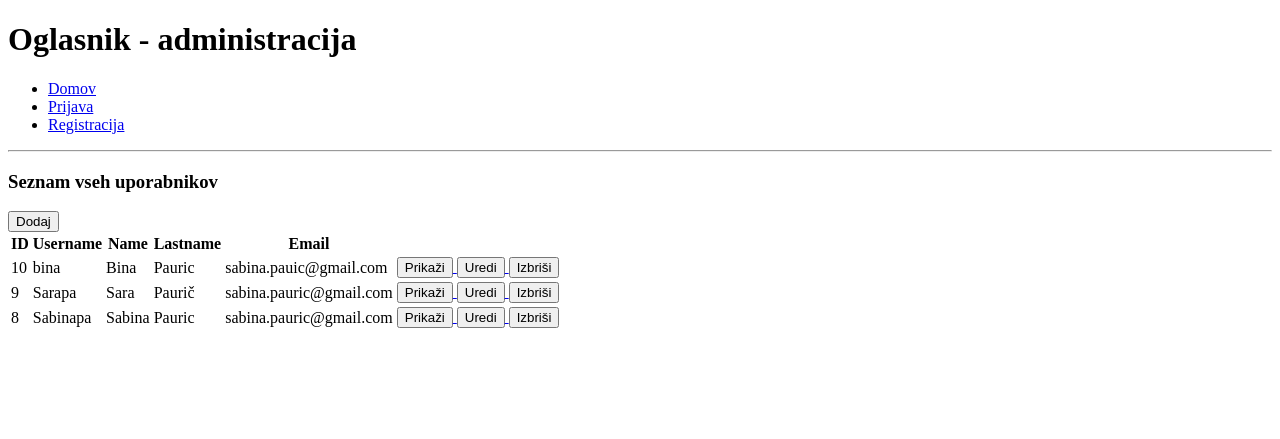
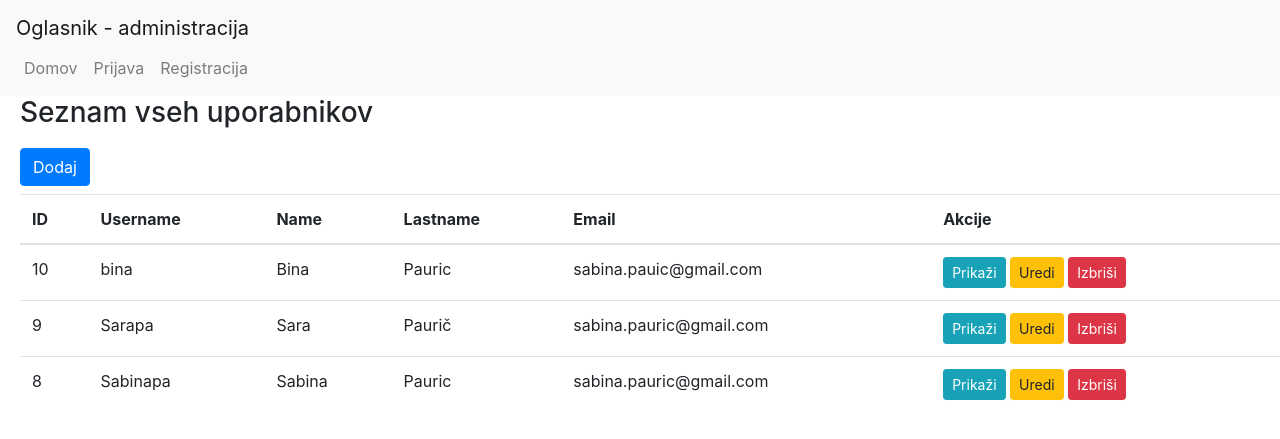
Before and after one commit to Sabinapa/Vaja-2---MVC-in-RESTful-API, a PHP site: page /admin/index.php in a window 1280 px wide. Shown: the top 439 px of the page. Run offline with PHP 8.4, Linux system fonts and the light colour scheme; data comes from the database, SQL or seed files in the repository; data that the repository does not hold is empty.

Commit message:
Updated style of administrator page

```diff
--- a/admin/views/ads/createSuccess.php
+++ b/admin/views/ads/createSuccess.php
@@ -1,2 +1,4 @@
-<p>Uporabnik je bil uspešno shranjen!</p>
-<p>Viden je <a href="?controller=users&action=show&id=<?php echo $users->id; ?>">tukaj</a></p>
+<div class="alert alert-success" role="alert">
+    <p>Uporabnik je bil uspešno shranjen!</p>
+    <p>Viden je <a href="?controller=users&action=show&id=<?php echo $user->id; ?>">tukaj</a></p>
+</div>
--- a/admin/views/ads/editSuccess.php
+++ b/admin/views/ads/editSuccess.php
@@ -1,2 +1,4 @@
+<div class="alert alert-success" role="alert">
 <p>Uporabnik je bil uspešno posodobljen!</p>
 <p>Viden je <a href="?controller=users&action=show&id=<?php echo $user->id; ?>">tukaj</a></p>
+</div>
--- a/admin/views/ads/index.php
+++ b/admin/views/ads/index.php
@@ -1,8 +1,7 @@
+<div id="Users">
     <h3>Seznam vseh uporabnikov</h3>
-<a href="?controller=users&action=create">
-    <button>Dodaj</button>
-</a>
-<table>
+    <a href="?controller=users&action=create" class="btn btn-primary mb-2" id="ButtomAdd">Dodaj</a>
+    <table class="table">
         <thead>
         <tr>
             <th>ID</th>
@@ -10,10 +9,10 @@
             <th>Name</th>
             <th>Lastname</th>
             <th>Email</th>
+            <th>Akcije</th>
         </tr>
         </thead>
         <tbody>
-    <!-- tukaj se sprehodimo čez array uporabnikov in izpisujemo vrstico posameznega uporabnika-->
         <?php foreach ($users as $user) { ?>
             <tr>
                 <td><?php echo $user->id; ?></td>
@@ -22,18 +21,30 @@
                 <td><?php echo $user->lastname; ?></td>
                 <td><?php echo $user->email; ?></td>
                 <td>
-                <!-- pri vsakem oglasu dodamo povezavo na akcije show, edit in delete, z idjem oglasa. Uporabnik lahko tako proži novo akcijo s pritiskom na gumb.-->
-                <a href='?controller=users&action=show&id=<?php echo $user->id; ?>'>
-                    <button>Prikaži</button>
+                    <a href='?controller=users&action=show&id=<?php echo $user->id; ?>' class="btn btn-info btn-sm">
+                        <i class="fas fa-eye"></i> Prikaži
                     </a>
-                <a href='?controller=users&action=edit&id=<?php echo $user->id; ?>'>
-                    <button>Uredi</button>
+                    <a href='?controller=users&action=edit&id=<?php echo $user->id; ?>' class="btn btn-warning btn-sm">
+                        <i class="fas fa-edit"></i> Uredi
                     </a>
-                <a href='?controller=users&action=delete&id=<?php echo $user->id; ?>'>
-                    <button>Izbriši</button>
+                    <a href='?controller=users&action=delete&id=<?php echo $user->id; ?>' class="btn btn-danger btn-sm">
+                        <i class="fas fa-trash-alt"></i> Izbriši
                     </a>
                 </td>
             </tr>
         <?php } ?>
         </tbody>
     </table>
+</div>
+
+<style>
+    #Users {
+        padding-left: 20px;
+    }
+
+    #ButtomAdd
+    {
+        margin-top: 10px;
+        margin-bottom: 10px;
+    }
+</style>
--- a/admin/views/layout.php
+++ b/admin/views/layout.php
@@ -2,30 +2,46 @@
 <head>
     <title>Vaja 2</title>
     <script src="https://ajax.googleapis.com/ajax/libs/jquery/3.6.3/jquery.min.js"></script>
+    <link rel="stylesheet" href="https://stackpath.bootstrapcdn.com/bootstrap/4.3.1/css/bootstrap.min.css">
+
 </head>
 <body>
-	<h1>Oglasnik - administracija</h1>
-	<nav>
-		<ul>
-			<li><a href="../index.php">Domov</a></li>
-			<?php
-			if(isset($_SESSION["USER_ID"])){
-				?>
-				<li><a href="../publish.php">Objavi oglas</a></li>
-                <li><a href="../admin/index.php">Administracija</a></li>
-                <li><a href="../admin/index.php?controller=pages&action=api">Uporaba API</a></li>
-				<li><a href="../logout.php">Odjava</a></li>
-				<?php
-			} else{
-				?>
-				<li><a href="../login.php">Prijava</a></li>
-				<li><a href="../register.php">Registracija</a></li>
-				<?php
-			}
-			?>
+<nav class="navbar navbar-expand-lg navbar-light bg-light">
+    <div class=container-fluid"">
+        <div class="navbar-header">
+            <a id="header" class="navbar-brand" href="../admin/index.php"> Oglasnik - administracija</a>
+        </div>
+
+        <div class="collapse navbar-collapse">
+            <ul class="navbar-nav">
+                <li class="nav-item">
+                    <a class="nav-link" href="../index.php">Domov</a>
+                </li>
+                <?php if (isset($_SESSION["USER_ID"])) { ?>
+                    <li class="nav-item">
+                        <a class="nav-link" href="../publish.php">Objavi oglas</a>
+                    </li>
+                    <li class="nav-item active">
+                        <a class="nav-link" href="../admin/index.php">Administracija</a>
+                    </li>
+                    <li class="nav-item">
+                        <a class="nav-link" href="../admin/index.php?controller=pages&action=api">Uporaba API</a>
+                    </li>
+                    <li class="nav-item">
+                        <a class="nav-link" href="../logout.php">Odjava</a>
+                    </li>
+                <?php } else { ?>
+                    <li class="nav-item">
+                        <a class="nav-link" href="../login.php">Prijava</a>
+                    </li>
+                    <li class="nav-item">
+                        <a class="nav-link" href="../register.php">Registracija</a>
+                    </li>
+                <?php } ?>
             </ul>
+        </div>
+    </div>
 </nav>
-	<hr/>
 
 <!-- tukaj se bo vključevala koda pogledov, ki jih bodo nalagali kontrolerji -->
 <!-- klic akcije iz routes bo na tem mestu zgeneriral html kodo, ki bo zalepnjena v našo predlogo -->
--- a/style.css
+++ b/style.css
@@ -26,6 +26,11 @@
     padding-left: 20px;
 }
 
+#Users
+{
+    padding-left: 20px;
+}
+
 body
 {
     background-color: #F8F9FA;
```
Also changed, not shown: ad.php (+14 -16 lines), admin/views/ads/create.php (+8 -2 lines), admin/views/ads/deleteSuccess.php (+6 -2 lines), admin/views/ads/edit.php (+15 -5 lines), admin/views/ads/show.php (+12 -5 lines). Lines whose indentation alone changed are shown as unchanged.
